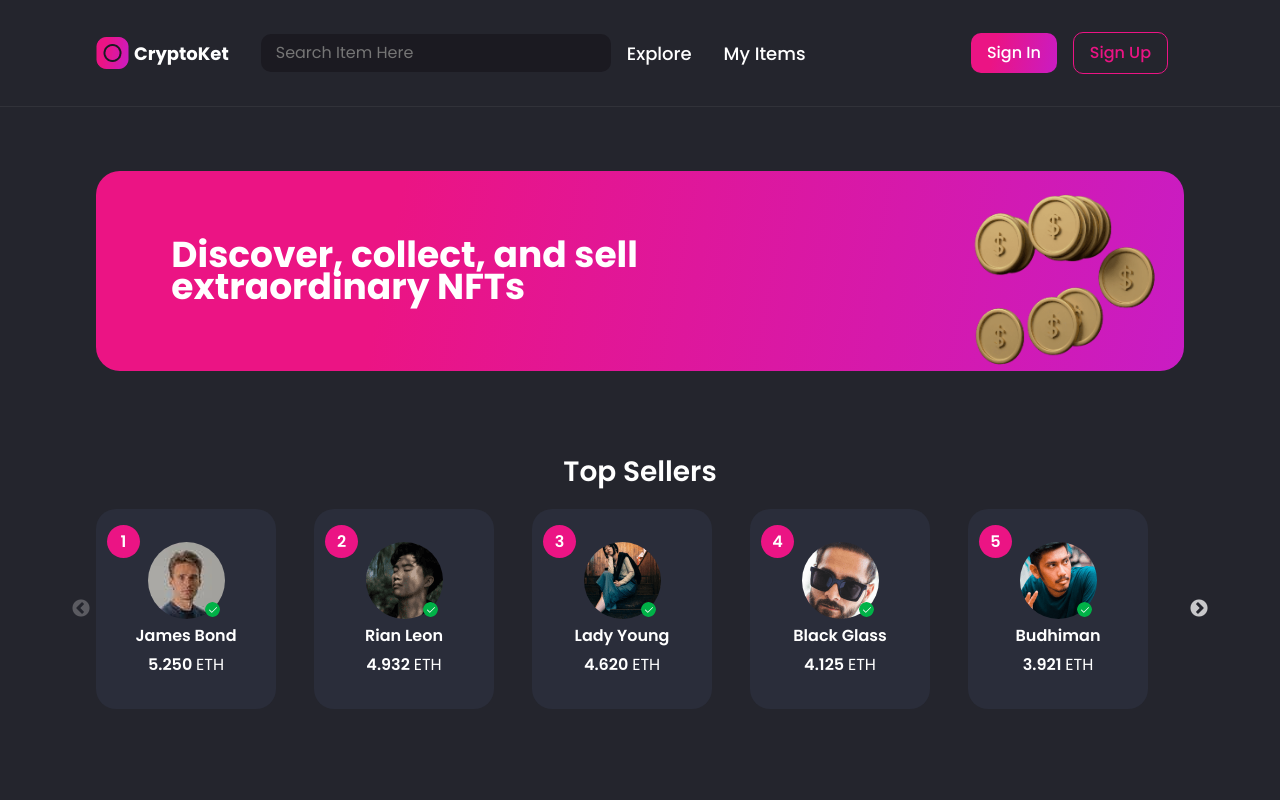
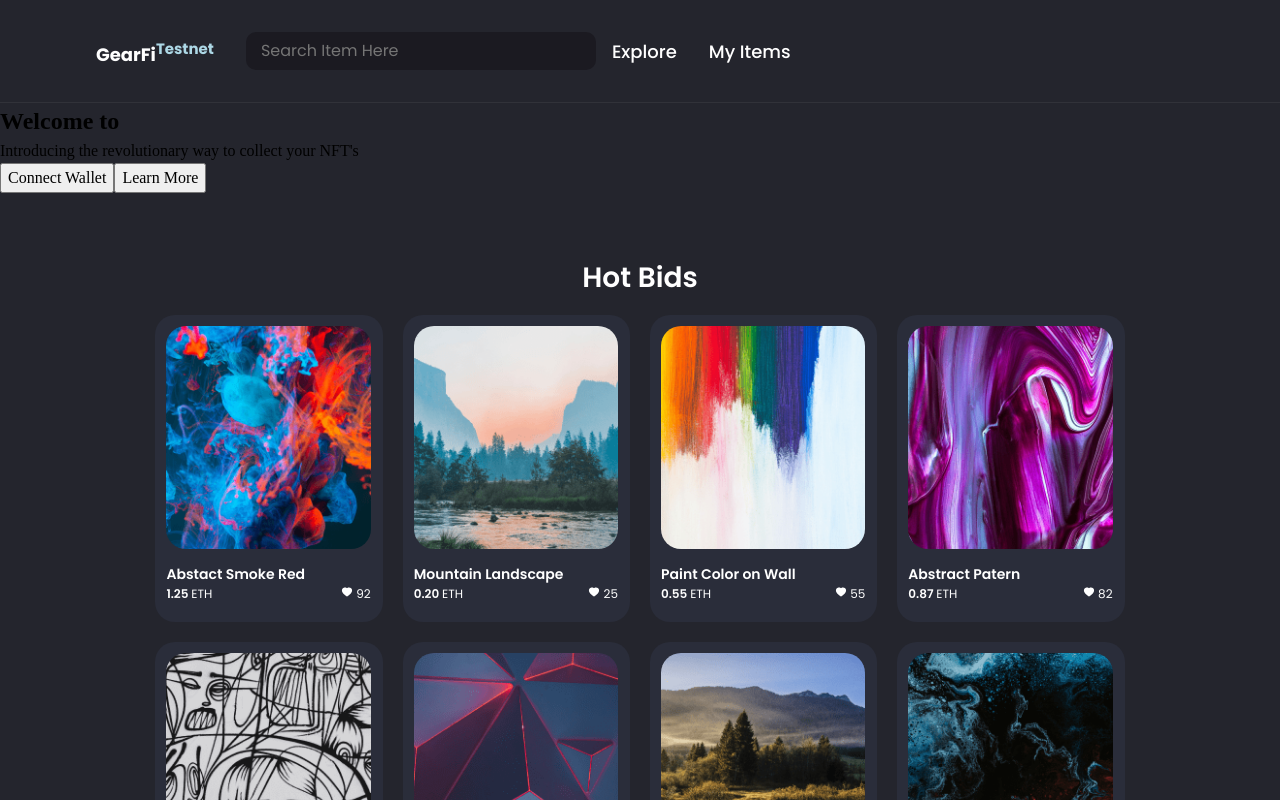
Before and after one commit to kasim393/NFT-Marketplace-UI, a React (Create React App) app: page / in a window 1280 px wide. Shown: the top 800 px of the page. Built offline with nearby package versions, Linux system fonts and the light colour scheme.

Commit message:
Updating Home Page

```diff
--- a/src/components/footer/Footer.jsx
+++ b/src/components/footer/Footer.jsx
@@ -22,11 +22,11 @@ const Footer = () => {
         </div>
         </div>
         <div className="footer-links_div">
-          <h4>CryptoKet</h4>
+          <h4>GearFi</h4>
           <p>Explore</p>
-          <p>How it Works</p>
+          <p>See how this works</p>
           <p>Counters</p>
-          <p>Contact Us</p>
+          <p>Reach Out</p>
         </div>
         <div className="footer-links_div">
           <h4>Support</h4>
--- a/src/components/header/Header.jsx
+++ b/src/components/header/Header.jsx
@@ -2,154 +2,75 @@ import React from 'react'
 import './header.css'
 import "slick-carousel/slick/slick.css";
 import "slick-carousel/slick/slick-theme.css";
-import Slider from "react-slick";
-import seller1 from '../../assets/seller1.jpg'
-import seller2 from '../../assets/seller2.png'
-import seller3 from '../../assets/seller3.png'
-import seller4 from '../../assets/seller4.png'
-import seller5 from '../../assets/seller5.png'
-import seller6 from '../../assets/seller6.jpg'
-import verify from '../../assets/verify.png'
-import coin from '../../assets/coin.png'
-import { Link  } from 'react-router-dom';
+
 const Header = () => {
-  var settings = {
-    dots: false,
-    infinite: false,
-    speed: 500,
-    slidesToShow: 5,
-    slidesToScroll: 1,
-    initialSlide: 0,
-    swipeToSlide:true,
-    responsive: [
-      {
-        breakpoint: 1160,
-        settings: {
-          slidesToShow: 4,
-          slidesToScroll: 1,
-          swipeToSlide:true,
-        }
-      },
-      {
-        breakpoint: 950,
-        settings: {
-          slidesToShow: 3,
-          slidesToScroll: 1,
-          swipeToSlide:true,
-        }
-      },
-      {
-        breakpoint: 750,
-        settings: {
-          slidesToShow: 2,
-          slidesToScroll: 1,
-          initialSlide: 2,
-        }
-      },
-      {
-        breakpoint: 550,
-        settings: {
-          slidesToShow: 3,
-          slidesToScroll: 1
-        }
-      },
-      {
-        breakpoint: 470,
-        settings: {
-          slidesToShow: 2,
-          slidesToScroll: 1,
-        }
-      },
-      {
-        breakpoint: 400,
-        settings: {
-          slidesToShow: 2,
-          slidesToScroll: 1,
-          variableWidth: true,
-        }
-      }
-    ]
-  };
+  // var settings = {
+  //   dots: false,
+  //   infinite: false,
+  //   speed: 500,
+  //   slidesToShow: 5,
+  //   slidesToScroll: 1,
+  //   initialSlide: 0,
+  //   swipeToSlide:true,
+  //   responsive: [
+  //     {
+  //       breakpoint: 1160,
+  //       settings: {
+  //         slidesToShow: 4,
+  //         slidesToScroll: 1,
+  //         swipeToSlide:true,
+  //       }
+  //     },
+  //     {
+  //       breakpoint: 950,
+  //       settings: {
+  //         slidesToShow: 3,
+  //         slidesToScroll: 1,
+  //         swipeToSlide:true,
+  //       }
+  //     },
+  //     {
+  //       breakpoint: 750,
+  //       settings: {
+  //         slidesToShow: 2,
+  //         slidesToScroll: 1,
+  //         initialSlide: 2,
+  //       }
+  //     },
+  //     {
+  //       breakpoint: 550,
+  //       settings: {
+  //         slidesToShow: 3,
+  //         slidesToScroll: 1
+  //       }
+  //     },
+  //     {
+  //       breakpoint: 470,
+  //       settings: {
+  //         slidesToShow: 2,
+  //         slidesToScroll: 1,
+  //       }
+  //     },
+  //     {
+  //       breakpoint: 400,
+  //       settings: {
+  //         slidesToShow: 2,
+  //         slidesToScroll: 1,
+  //         variableWidth: true,
+  //       }
+  //     }
+  //   ]
+  // };
   return (
-    <div className='header section__padding'>
-      <div className="header-content">
-        <div>
-          <h1>Discover, collect, and sell extraordinary NFTs</h1>
-          <img className='shake-vertical' src={coin} alt="" />
-        </div>
-      </div>
-      <div className="header-slider">
-        <h1>Top Sellers</h1>
-       <Slider {...settings} className='slider'>
-            <div className='slider-card'>
-              <p className='slider-card-number'>1</p>
-              <div className="slider-img">
-                <img src={seller1} alt="" />
-                <img src={verify} className='verify' alt="" />
-              </div>
-              <Link to={`/profile/Rian`}>
-              <p className='slider-card-name'>James Bond</p>
-              </Link>
-              <p className='slider-card-price'>5.250 <span>ETH</span></p>
-            </div>
-            <div className='slider-card'>
-              <p className='slider-card-number'>2</p>
-              <div className="slider-img">
-                <img src={seller2} alt="" />
-                <img src={verify} className='verify' alt="" />
-              </div>
-              <Link to={`/profile/Rian`}>
-              <p className='slider-card-name'>Rian Leon</p>
-              </Link>
-              <p className='slider-card-price'>4.932 <span>ETH</span></p>
-            </div>
-            <div className='slider-card'>
-              <p className='slider-card-number'>3</p>
-              <div className="slider-img">
-                <img src={seller3} alt="" />
-                <img src={verify} className='verify' alt="" />
-              </div>
-              <Link to={`/profile/Rian`}>
-              <p className='slider-card-name'>Lady Young</p>
-              </Link>
-              <p className='slider-card-price'>4.620 <span>ETH</span></p>
-            </div>
-            <div className='slider-card'>
-              <p className='slider-card-number'>4</p>
-              <div className="slider-img">
-                <img src={seller4} alt="" />
-                <img src={verify} className='verify' alt="" />
-              </div>
-              <Link to={`/profile/Rian`}>
-              <p className='slider-card-name'>Black Glass</p>
-              </Link>
-              <p className='slider-card-price'>4.125 <span>ETH</span></p>
-            </div>
-            <div className='slider-card'>
-              <p className='slider-card-number'>5</p>
-              <div className="slider-img">
-                <img src={seller5} alt="" />
-                <img src={verify} className='verify' alt="" />
-              </div>
-              <Link to={`/profile/Rian`}>
-              <p className='slider-card-name'>Budhiman</p>
-              </Link>
-              <p className='slider-card-price'>3.921 <span>ETH</span></p>
-            </div>
-            <div className='slider-card'>
-              <p className='slider-card-number'>6</p>
-              <div className="slider-img">
-                <img src={seller6} alt="" />
-                <img src={verify} className='verify' alt="" />
-              </div>
-              <Link to={`/profile/Rian`}>
-              <p className='slider-card-name'>Alex</p>
-              </Link>
-              <p className='slider-card-price'>3.548 <span>ETH</span></p>
-            </div>
-        </Slider>
-      </div>
-    </div>
+  <div>
+    <div className="heading">
+      <h2>Welcome to</h2>
+      <p>Introducing the revolutionary way to collect your NFT's </p>
+      <button>Connect Wallet</button>
+
+      <button>Learn More</button>
+  </div>
+</div>
   )
 }
 
--- a/src/components/navbar/Navbar.jsx
+++ b/src/components/navbar/Navbar.jsx
@@ -1,8 +1,8 @@
 import React,{ useState} from 'react'
 import './navbar.css'
 import { RiMenu3Line, RiCloseLine } from 'react-icons/ri';
-import logo from '../../assets/logo.png'
 import {  Link } from "react-router-dom";
+
 
 const Menu = () => (
   <>
@@ -27,9 +27,11 @@ const Menu = () => (
     <div className='navbar'>
       <div className="navbar-links">
         <div className="navbar-links_logo">
-          <img src={logo} alt="logo" />
+          {/* <img src={logo} alt="logo" /> */}
           <Link to="/">
-            <h1>CryptoKet</h1>
+           <h1>GearFi
+           <sup style={{ color: 'lightblue' }}>Testnet</sup>
+           </h1>
           </Link>
         </div>
         <div className="navbar-links_container">
@@ -49,12 +51,12 @@ const Menu = () => (
         </>
       ): (
         <>
-        <Link to="/login">
+        {/* <Link to="/login">
          <button type='button' className='primary-btn' onClick={handleLogin} >Sign In</button>
         </Link>
         <Link to="/register">
           <button type='button' className='secondary-btn'>Sign Up</button>
-        </Link>
+        </Link> */}
         </>
       )}
 
```
Also changed, not shown: src/components/header/header.css (+8 -0 lines).
